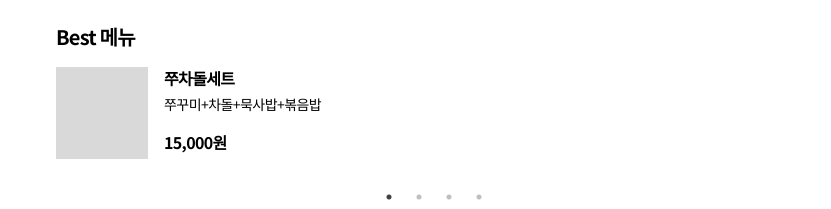
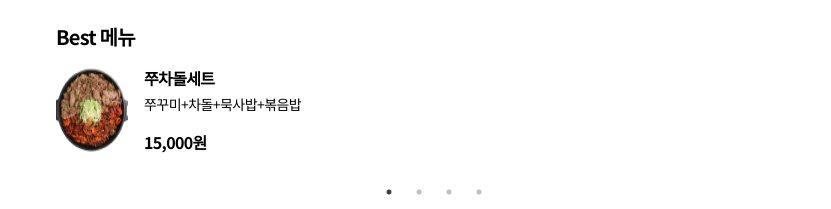
Before and after one commit to dlantjdgkgk/SmallGift, a React (Create React App) app: page /category/1 in a window 1280 px wide. Shown: the part 463-672 px from the top of the page, without its empty margins (224-1055 px from the left). Built offline with nearby package versions, Linux system fonts and the light colour scheme.

Commit message:
refactor : div 태그를 img 태그로 변경

```diff
--- a/src/components/RestaurantBestMenu/RestaurantBestMenu.tsx
+++ b/src/components/RestaurantBestMenu/RestaurantBestMenu.tsx
@@ -67,7 +67,7 @@ const RestaurantBestMenu = () => {
               ) : null}
 
               <article className="menuInformation">
-                <div className="menuImage" />
+                <img src="/img/foodThumbnail.png" />
                 <div className="setMenuInfo">
                   <div className="setMenuName">{menu.setMenuName}</div>
                   <p className="setMenu">{menu.setMenu}</p>
```
